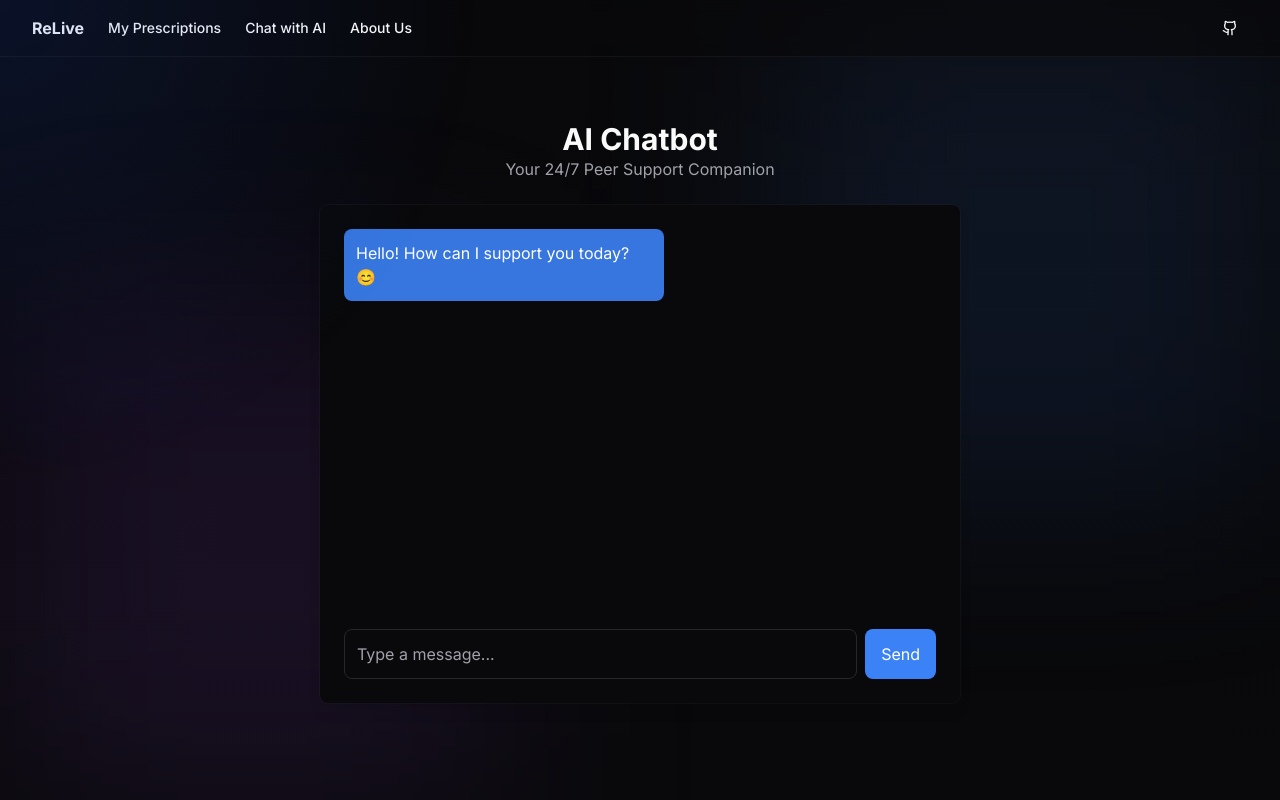
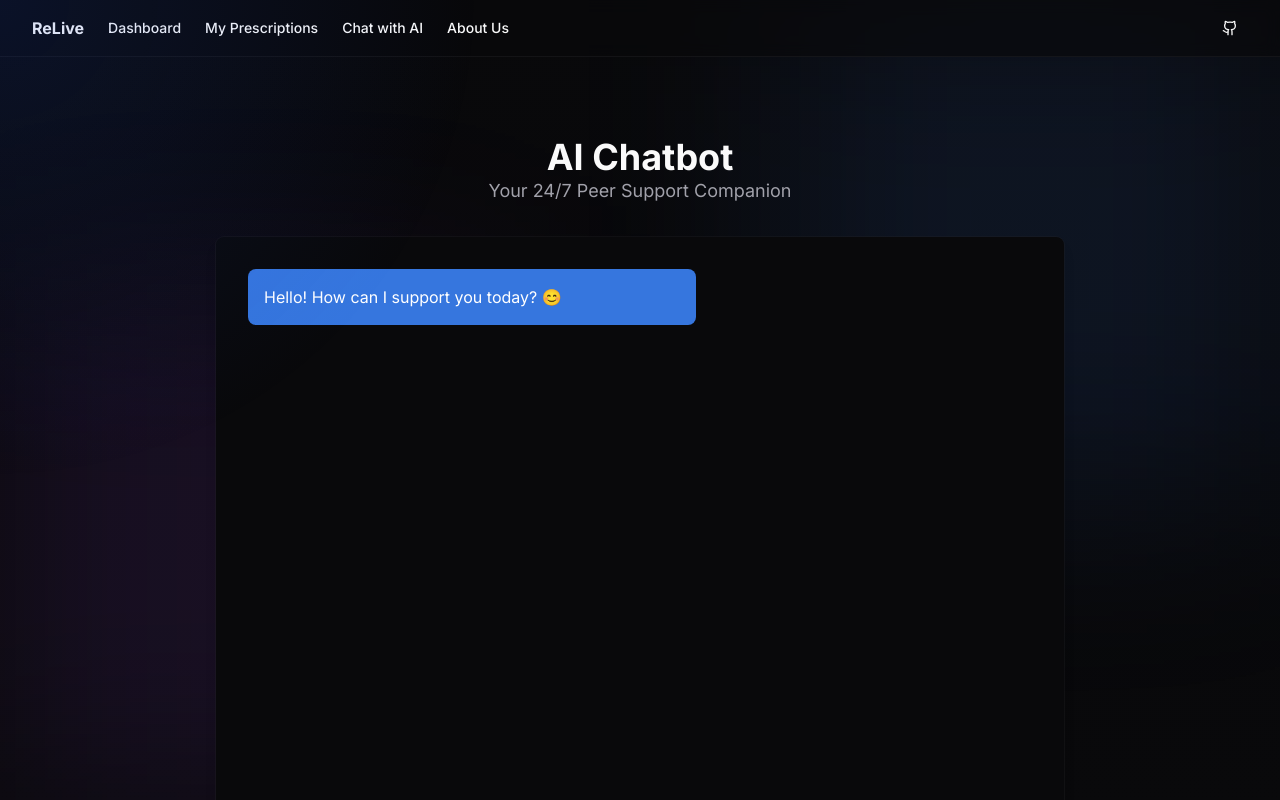
Before and after one commit to RohanMali2003/Samanvaya-AI-Healthcare, a Next.js app: page /chatbot in a window 1280 px wide. Shown: the top 800 px of the page. Built offline with nearby package versions, Linux system fonts and the light colour scheme.

Commit message:
Small changes in UI

```diff
--- a/app/chatbot/page.tsx
+++ b/app/chatbot/page.tsx
@@ -45,17 +45,17 @@ export default function Chatbot() {
 
             <div className="relative z-10">
                 <Navbar />
-                <div className="container mx-auto max-w-2xl px-4 py-16">
-                    <h1 className="text-center text-3xl font-bold text-foreground">AI Chatbot</h1>
-                    <p className="text-center text-muted-foreground">Your 24/7 Peer Support Companion</p>
+                <div className="container mx-auto max-w-4xl px-6 py-20">
+                    <h1 className="text-center text-4xl font-bold text-foreground">AI Chatbot</h1>
+                    <p className="text-center text-lg text-muted-foreground">Your 24/7 Peer Support Companion</p>
 
-                    {/* Chatbox */}
-                    <div className="mt-6 space-y-4 rounded-lg bg-background p-6 shadow-lg ring-1 ring-border/30">
-                        <div className="h-96 overflow-y-auto space-y-4">
+                    {/* Chatbox - Bigger height, more padding */}
+                    <div className="mt-8 space-y-6 rounded-lg bg-background p-8 shadow-lg ring-1 ring-border/30">
+                        <div className="h-[600px] overflow-y-auto space-y-4">
                             {messages.map((msg, index) => (
                                 <div
                                     key={index}
-                                    className={`p-3 rounded-lg max-w-xs ${msg.sender === "bot"
+                                    className={`p-4 rounded-lg max-w-md ${msg.sender === "bot"
                                         ? "bg-blue-500/90 text-white self-start"
                                         : "bg-muted text-foreground self-end ml-auto"
                                         }`}
@@ -65,17 +65,17 @@ export default function Chatbot() {
                             ))}
                         </div>
 
-                        {/* Input Box */}
-                        <div className="flex gap-2">
+                        {/* Input Box - More padding */}
+                        <div className="flex gap-3">
                             <input
                                 type="text"
-                                className="flex-1 rounded-lg border bg-background p-3 text-foreground placeholder-muted-foreground outline-none"
+                                className="flex-1 rounded-lg border bg-background p-4 text-lg text-foreground placeholder-muted-foreground outline-none"
                                 placeholder="Type a message..."
                                 value={input}
                                 onChange={(e) => setInput(e.target.value)}
                             />
                             <button
-                                className="rounded-lg bg-blue-500 px-4 py-2 text-white hover:bg-blue-600 transition"
+                                className="rounded-lg bg-blue-500 px-6 py-3 text-lg text-white hover:bg-blue-600 transition"
                                 onClick={handleSend}
                             >
                                 Send
--- a/app/dashboard/layout.tsx
+++ b/app/dashboard/layout.tsx
@@ -10,13 +10,15 @@ import {
     Calendar,
     Settings,
     Bell,
+    Pill,
     User
 } from 'lucide-react'
 
 const navigation = [
     { name: 'Dashboard', href: '/dashboard', icon: LayoutDashboard },
     { name: 'Health Tracking', href: '/dashboard/health', icon: Activity },
-    { name: 'AI Assistant', href: '/dashboard/chat', icon: MessageSquare },
+    { name: 'AI Assistant', href: '/chatbot', icon: MessageSquare },
+    { name: 'My Prescriptions', href: '/prescriptions', icon: Pill },
     { name: 'Schedule', href: '/dashboard/schedule', icon: Calendar },
     { name: 'Settings', href: '/dashboard/settings', icon: Settings },
 ]
--- a/components/footer.tsx
+++ b/components/footer.tsx
@@ -10,10 +10,10 @@ export default function Footer() {
                     secure prescriptions, and personalized coping strategies.
                 </p>
                 <div className="flex space-x-6">
-                    <Link href="/ReLive-Presentation.pdf" className="text-muted-foreground transition-colors hover:text-primary">
+                    <Link href="https://docs.google.com/presentation/d/1ITZDRjiCUzMF_g_-1QC-or_0GGXeB0s__rYWMFnI5t4/edit?usp=sharing" className="text-muted-foreground transition-colors hover:text-primary">
                         Project Presentation
                     </Link>
-                    <Link href="https://youtube.com/your-video-link" className="text-muted-foreground transition-colors hover:text-primary">
+                    <Link href="https://www.youtube.com/@0080ROHANMALI" className="text-muted-foreground transition-colors hover:text-primary">
                         Watch Demo
                     </Link>
                 </div>
--- a/components/hero.tsx
+++ b/components/hero.tsx
@@ -1,5 +1,5 @@
 import { Button } from "@/components/ui/button"
-import { ArrowRight } from "lucide-react"
+import Link from "next/link"
 
 export default function Hero() {
   return (
@@ -16,11 +16,14 @@ export default function Hero() {
       </div>
       <div className="flex gap-4">
         <Button size="lg">
-          Talk to our Chatbot
-          <ArrowRight className="ml-2 h-4 w-4" />
+          <Link href="/chatbot" className="transition-colors hover:text-primary">
+            Talk to our Chatbot
+          </Link>
         </Button>
         <Button variant="outline" size="lg">
-          My Prescriptions
+          <Link href="/prescriptions" className="transition-colors hover:text-primary">
+            View my prescriptions
+          </Link>
         </Button>
       </div>
     </section>
--- a/components/navbar.tsx
+++ b/components/navbar.tsx
@@ -10,13 +10,16 @@ export default function Navbar() {
           <span className="font-bold">ReLive</span>
         </Link>
         <nav className="flex flex-1 items-center space-x-6 text-sm font-medium">
+          <Link href="/dashboard" className="transition-colors hover:text-primary">
+            Dashboard
+          </Link>
           <Link href="/prescriptions" className="transition-colors hover:text-primary">
             My Prescriptions
           </Link>
           <Link href="/chatbot" className="transition-colors hover:text-primary">
             Chat with AI
           </Link>
-          <Link href="/about" className="transition-colors hover:text-primary">
+          <Link href="https://docs.google.com/presentation/d/1ITZDRjiCUzMF_g_-1QC-or_0GGXeB0s__rYWMFnI5t4/edit?usp=sharing" className="transition-colors hover:text-primary">
             About Us
           </Link>
         </nav>
```
